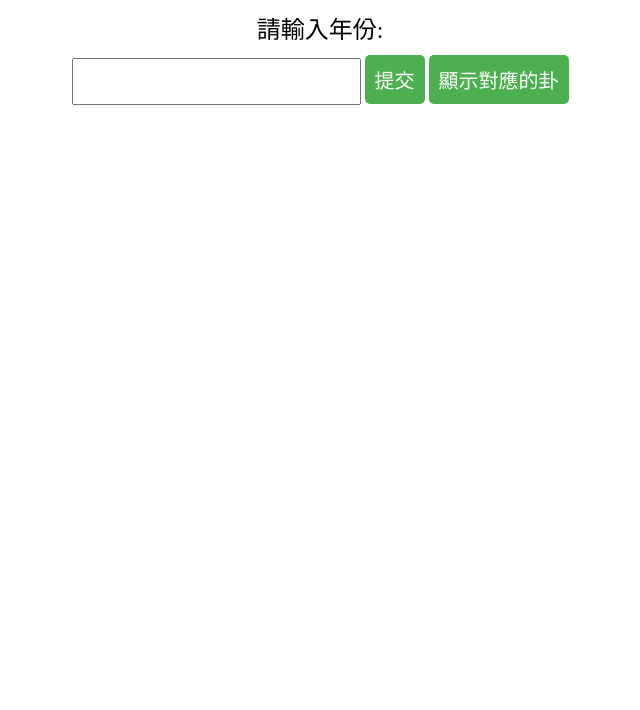
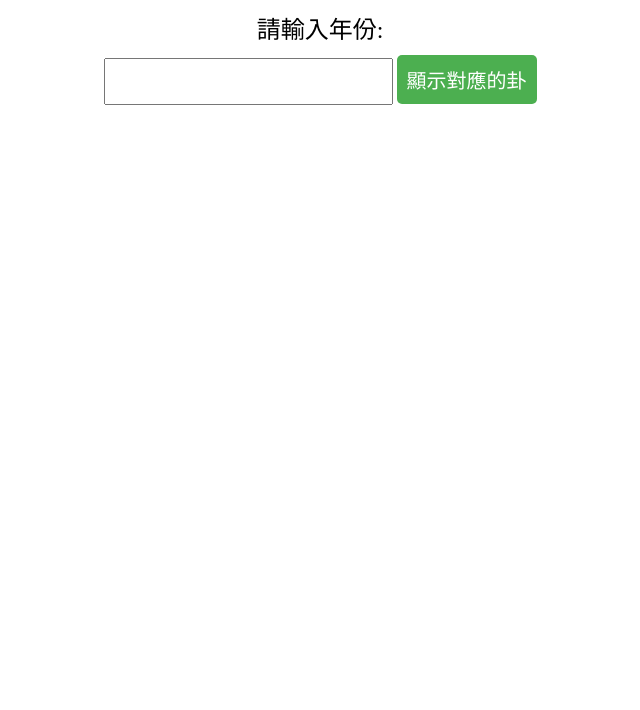
Before and after one commit to tomlee0807/year-to-hexagram, a plain HTML site: page index.html in a window 1280 px wide. Shown: the part 90-800 px from the top of the page, without its empty margins (320-960 px from the left). Drawn offline with Linux system fonts and the light colour scheme.

Commit message:
Update text shown on html

```diff
--- a/index.html
+++ b/index.html
@@ -10,9 +10,8 @@
       <h1>禪悟五行基因學</h1>
       <p>請輸入年份:</p>
       <input id="question-input" type="text">
-      <button id="submit-btn">提交</button>
+      <button id="submit-btn">顯示對應的卦</button>
       <p id="question"></p>
-      <button id="show-answer-btn">顯示對應的卦</button>
       <p id="answer"></p>
     </div>
     <script src="script.js"></script>
--- a/script.js
+++ b/script.js
@@ -278,16 +278,11 @@ submitBtn.addEventListener("click", function() {
   // Find the question in the set that matches the user input
   const matchedQuestion = findQuestion(userInput);
 
-  // If there is a match, display the question
+  // If there is a match, display the question and answer
   if (matchedQuestion) {
     questionEl.textContent = matchedQuestion.question;
+    answerEl.textContent = matchedQuestion.answer;
     questionEl.style.display = "block";
-
-    // Add an event listener to the answer button
-    showAnswerBtn.addEventListener("click", function() {
-      // Display the answer
-      answerEl.textContent = matchedQuestion.answer;
-      answerEl.style.display = "block";
-    });
+    answerEl.style.display = "block";
   }
 });
```
